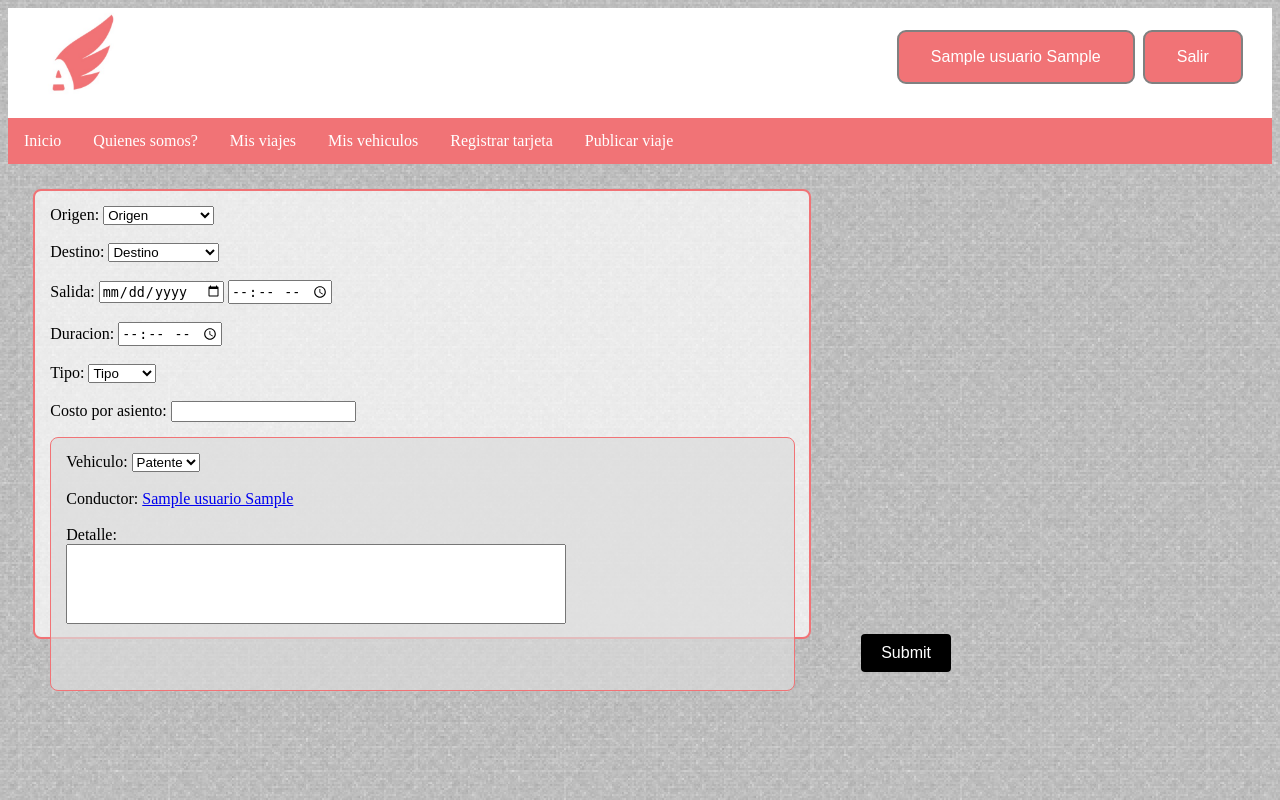
After one commit to tpanelli/Ingenieria-de-software-2-grupo-14, a PHP site: page /formularioPublicarViaje.php in a window 1280 px wide. The commit adds this page. Run offline with PHP 8.4, Linux system fonts and the light colour scheme; the visitor is signed in with stand-in values (Sample User, id 1); tables that the repository leaves empty or names only in its code hold one stand-in row (values such as "Sample post").

Commit message:
editar viaje corregido / publicar viaje

```diff
--- a/barra.php
+++ b/barra.php
@@ -46,6 +46,7 @@
   </li>
   <li><a href="listarvehiculos.php">Mis vehiculos</a></li>
   <li><a href="registrotarjeta.php">Registrar tarjeta</a></li>
+  <li><a href="formularioPublicarViaje.php">Publicar viaje</a></li>
   <?php } ?>
 </ul>
 </div>
--- a/editarViaje.php
+++ b/editarViaje.php
@@ -9,7 +9,8 @@ $dia = $_POST['dia'];
 $hora = $_POST['hora'];
 $duracion = $_POST ['duracion'];
 $detalle = $_POST ['detalle'];
-$consulta = "UPDATE viaje SET ciudadOrigen='$origen', ciudadDestino='$destino', dia='$dia', hora='$hora', duracion='$duracion', detalle='$detalle' WHERE idviaje = $idviaje";
+$costo = $_POST['costo'];
+$consulta = "UPDATE viaje SET ciudadOrigen='$origen', ciudadDestino='$destino', dia='$dia', hora='$hora', duracion='$duracion', detalle='$detalle', costo=$costo WHERE idviaje = $idviaje";
 mysqli_query ($link, $consulta);
 header("Location: viajesPublicados.php");
 ?>
--- a/formularioEditarViaje.php
+++ b/formularioEditarViaje.php
@@ -40,11 +40,12 @@ $usuario =  mysqli_fetch_array($usuario);
 			    </select><br><br>
 	 Salida: <input type="date" name="dia" value='<?php echo $datos['dia']?>' required/></input>
 	 <input type="time" name="hora" value='<?php echo $datos ['hora'];?>' required/></input><br><br>
-	 Duracion: <input type="time" name="duracion" value='<?php echo $datos ['duracion']; ?>'></input>
+	 Duracion: <input type="time" name="duracion" value='<?php echo $datos ['duracion']; ?>'></input><br><br>
+	 Costo por asiento: <input type="number" name="costo" value='<?php echo $datos['costo']?>' required/></input>
 	 <div class="conductorViaje">
 	  <?php echo $vehiculo ['marca'],' ', $vehiculo ['modelo']; ?> <br><br>
 	  <?php echo 'Color: ', $vehiculo['color']; ?> <br><br>
-	  Conductor: <a href='verPerfilAjeno.php?mail=<?php echo $usuario['mail']?>' > <?php echo $usuario['nombre'],' ', $usuario['apellido'] ?> </a><br><br>
+	  Conductor: <a href='verPerfil.php'> <?php echo $usuario['nombre'],' ', $usuario['apellido'] ?> </a><br><br>
 	  <textarea name="detalle" style="resize:none;height:80px;width:500px;" required/><?php echo $datos['detalle']; ?></textarea>
 	 </div>
 	 <input type="hidden" name="idviaje" value="<?php echo $idviaje ?>"> </input>
--- /dev/null
+++ b/formularioPublicarViaje.php
@@ -0,0 +1,70 @@
+<?php include 'barra.php';
+$mail = $_SESSION['mail'];
+$vehiculos = mysqli_query($link, "SELECT * FROM vehiculo WHERE mail = '$mail'");
+if (mysqli_num_rows($vehiculos) == 0) { ?>
+	 <div class="noSeEncontraronResultados">Usted no posee vehiculos registrados<br><br>
+	 <a href="formularioregistrarvehiculo.php"><button class="botonLogin">Registrar vehiculo</button></a>
+	 <button class="botonLogin" onclick="goBack()">Volver</button>
+	 </div>
+	 <?php
+} else { ?>
+<form name="publicar" action="publicarViaje.php" method="post" class="input" enctype="multipart/form-data">
+<div class="cuadradoViaje">
+	 Origen: <select name="origen" required/>
+							<option value="" disabled selected>Origen</option>
+					<?php
+						$result=mysqli_query($link, 'SELECT * FROM ciudad');
+							while ($row = mysqli_fetch_array ($result)){
+									?>
+									<option value="<?php echo $row['nombreciudad'] ?>"> <?php echo $row['nombreciudad']; ?></option>
+							<?php
+							}
+							?>
+			    </select><br><br>
+	 Destino: <select name="destino" required/>
+							<option value="" disabled selected>Destino</option>
+					<?php
+						$result=mysqli_query($link, 'SELECT * FROM ciudad');
+							while ($row = mysqli_fetch_array ($result)){
+									?>
+									<option value="<?php echo $row['nombreciudad'] ?>"> <?php echo $row['nombreciudad']; ?></option>
+							<?php
+							}
+							?>
+			    </select><br><br>
+	 Salida: <input type="date" name="dia" required/></input>
+	 <input type="time" name="hora" required/></input><br><br>
+	 Duracion: <input type="time" name="duracion" required/></input> <br><br>
+	 Tipo: <select name="tipo">
+				    <option value="" disabled selected>Tipo</option>
+					<?php
+						$result=mysqli_query($link, 'SELECT * FROM tipoviaje');
+							while ($row = mysqli_fetch_array ($result)){
+									?>
+									<option value="<?php echo $row['tipo'] ?>"> <?php echo $row['tipo']; ?></option>
+							<?php
+							}
+							?>
+			    </select><br><br>
+	Costo por asiento: <input type="number" name="costo" required/></input>
+	 <div class="conductorViaje">
+	  <?php $usuario =  mysqli_query($link, "SELECT * FROM usuario WHERE mail = '$mail'");
+			$usuario =  mysqli_fetch_array($usuario); ?>
+	Vehiculo: <select name="patente" required/>
+					<option disabled selected>Patente</option>
+			<?php
+					while ($vehiculo = mysqli_fetch_array ($vehiculos)){
+					?>
+							<option value="<?php echo $vehiculo['patente'] ?>"> <?php echo $vehiculo['patente']; ?></option>
+					<?php
+					}
+				?>
+		    </select><br><br>
+	  Conductor: <a href='verPerfil.php' > <?php echo $usuario['nombre'],' ', $usuario['apellido'] ?> </a><br><br>
+	  Detalle: <br> <textarea name="detalle" style="resize:none;height:80px;width:500px;" required/></textarea>
+	 </div>
+</div>
+<br><br><br><br><br><br><br><br><br><br><br><br><br><br><br><br><br><br><br><br><br><br><br><br>
+<input type="submit" class='botonViajePublicado'></input>
+</form>
+<?php } ?>
--- a/postularse.php
+++ b/postularse.php
@@ -1,4 +1,4 @@
-<? include 'archivoconexion.php';
+<?php include 'archivoconexion.php';
    $link = conectar();
    $idviaje = $_POST['idviaje'];
    $mail= $_POST['mail'];
```
Also changed, not shown: publicarViaje.php (added, +20 -0 lines).
